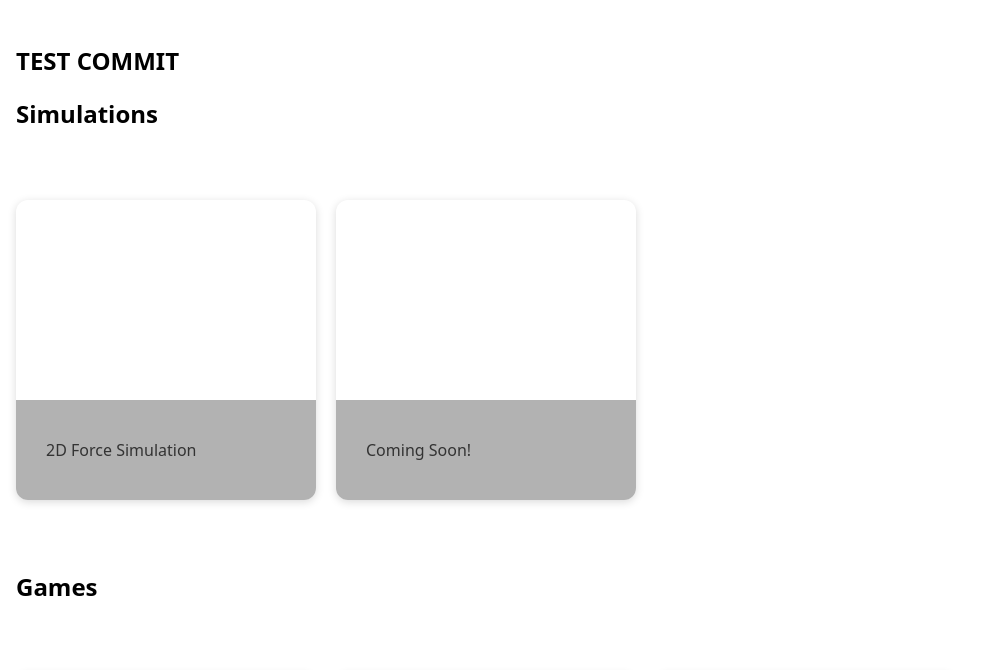
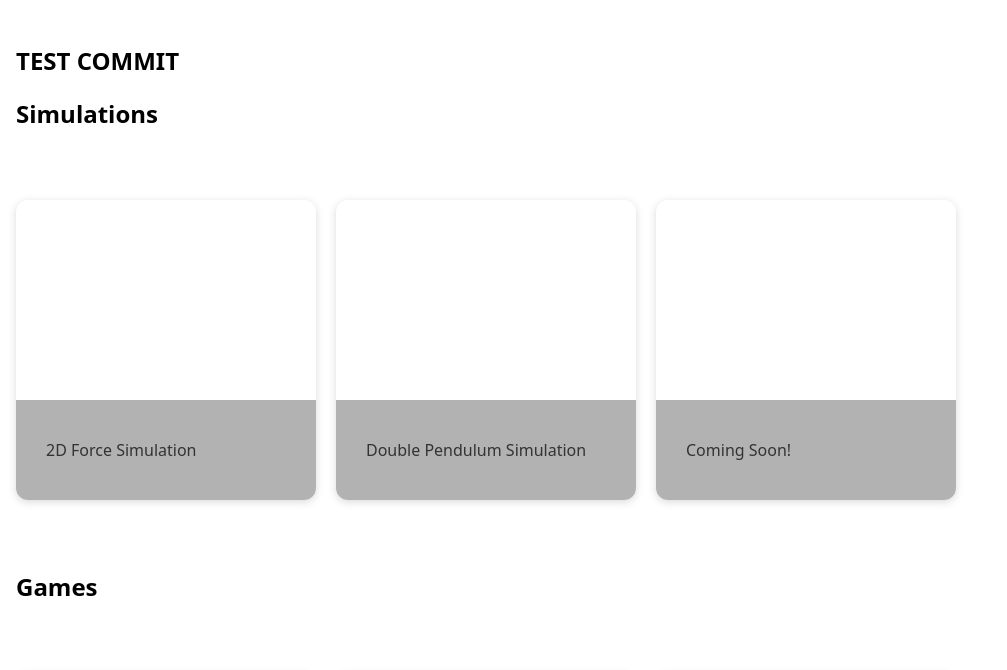
Before and after one commit to luminescent11/portfolio, a website: page index.html in a window 1280 px wide. Shown: the part 605-1275 px from the top of the page, without its empty margins (0-1007 px from the left). Drawn offline with Linux system fonts and the light colour scheme.

Commit message:
Added boxes for rest of portfolio and Added double pendulum simulator

```diff
--- a/index.html
+++ b/index.html
@@ -53,6 +53,13 @@
             <div class="boxcaption">2D Force Simulation</div>
           </a>
 
+          <a
+            href="https://colab.research.google.com/drive/10MnvfeuhLvTTHmludy3WxlcYL8mHyiBq"
+            class="box"
+          >
+            <div class="boxcaption">Double Pendulum Simulation</div>
+          </a>
+
           <div
             class="box"
           >
```
